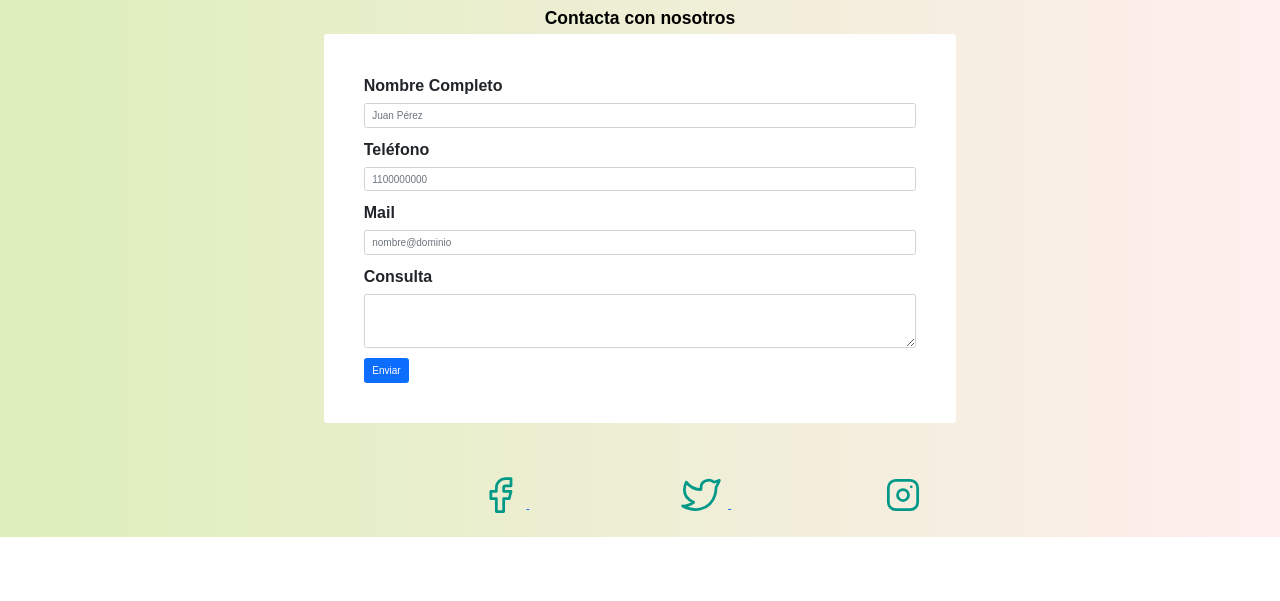
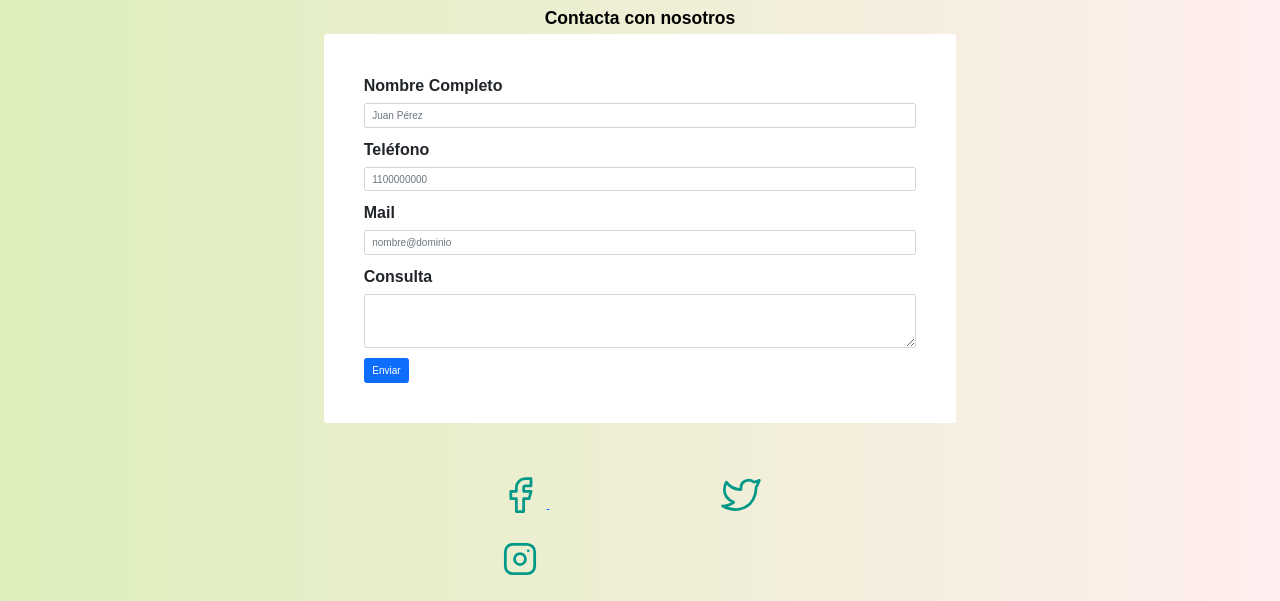
Before and after one commit to emilianoblancodev/Coderhouse, a plain HTML site: page contacto.html in a window 1280 px wide. Shown: the part 798-1399 px from the top of the page. Before the commit the page ends 1335 px from the top, so only its background shows below. Drawn offline with nearby package versions, Linux system fonts and the light colour scheme.

Commit message:
Ajusto los iconos de redes sociales

```diff
--- a/css/app.css
+++ b/css/app.css
@@ -193,15 +193,10 @@ body.dark{
 
 .icon{
     margin-right: 5px;
-    margin-left: 150px;
+    margin-left: 170px;
     margin-bottom: 2rem;
 }
 
-/* Estilos para mostrar y ocultar el kilometraje de los autos */
-/* .masinfo{
-    margin-top: 2rem;
-    margin-bottom: 1rem;
-} */
 
 .infolink{
     color: cadetblue;
```
